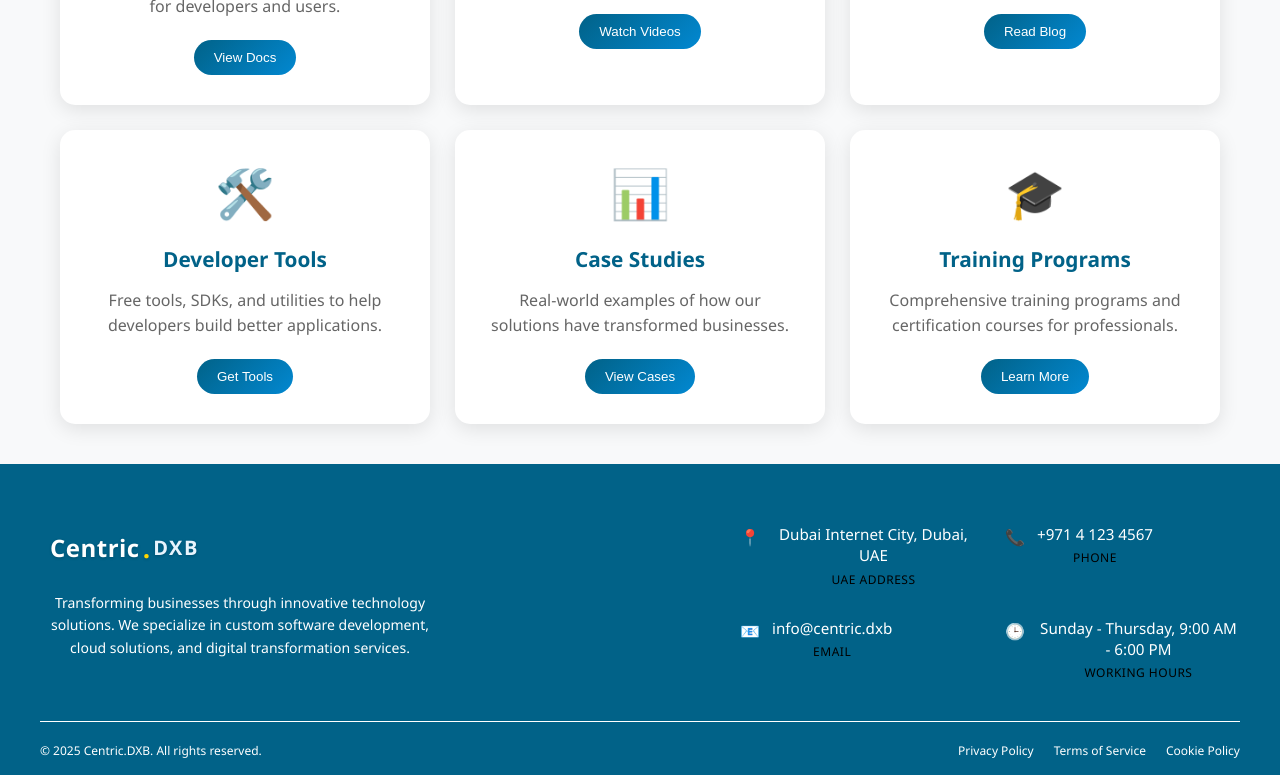
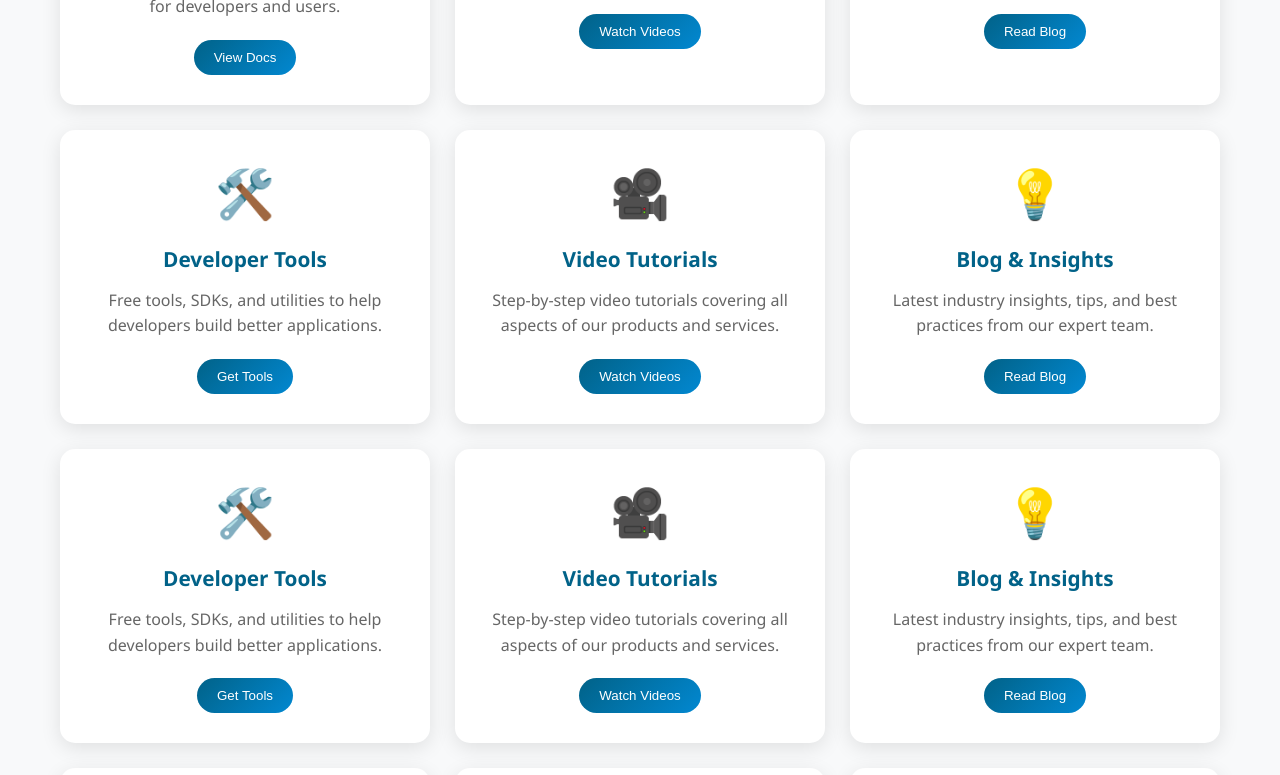
Before and after one commit to Mohammadbilal90/React-Learning, a React (Vite) app: page /resources in a window 1280 px wide. Shown: the part 500-1275 px from the top of the page. Built offline with nearby package versions, Linux system fonts and the light colour scheme; no server answers.

Commit message:
some changes in resources.

```diff
--- a/src/components/Resources.jsx
+++ b/src/components/Resources.jsx
@@ -11,6 +11,48 @@ const Resources = () => {
             <h3>Documentation</h3>
             <p>Comprehensive guides, API documentation, and technical resources for developers and users.</p>
             <button className="resource-btn">View Docs</button>
+          </div>
+
+          <div className="resource-card">
+            <div className="resource-icon">🎥</div>
+            <h3>Video Tutorials</h3>
+            <p>Step-by-step video tutorials covering all aspects of our products and services.</p>
+            <button className="resource-btn">Watch Videos</button>
+          </div>
+
+          <div className="resource-card">
+            <div className="resource-icon">💡</div>
+            <h3>Blog & Insights</h3>
+            <p>Latest industry insights, tips, and best practices from our expert team.</p>
+            <button className="resource-btn">Read Blog</button>
+          </div>
+
+          <div className="resource-card">
+            <div className="resource-icon">🛠️</div>
+            <h3>Developer Tools</h3>
+            <p>Free tools, SDKs, and utilities to help developers build better applications.</p>
+            <button className="resource-btn">Get Tools</button>
+          </div>
+
+          <div className="resource-card">
+            <div className="resource-icon">🎥</div>
+            <h3>Video Tutorials</h3>
+            <p>Step-by-step video tutorials covering all aspects of our products and services.</p>
+            <button className="resource-btn">Watch Videos</button>
+          </div>
+
+          <div className="resource-card">
+            <div className="resource-icon">💡</div>
+            <h3>Blog & Insights</h3>
+            <p>Latest industry insights, tips, and best practices from our expert team.</p>
+            <button className="resource-btn">Read Blog</button>
+          </div>
+
+          <div className="resource-card">
+            <div className="resource-icon">🛠️</div>
+            <h3>Developer Tools</h3>
+            <p>Free tools, SDKs, and utilities to help developers build better applications.</p>
+            <button className="resource-btn">Get Tools</button>
           </div>
 
           <div className="resource-card">
--- a/src/index.css
+++ b/src/index.css
@@ -2026,6 +2026,10 @@ body{
     font-size: 2rem;
   }
 
+  .page-container .container {
+    padding: 10px;
+  }
+
   .products-grid,
   .awards-grid,
   .resources-grid {
```
